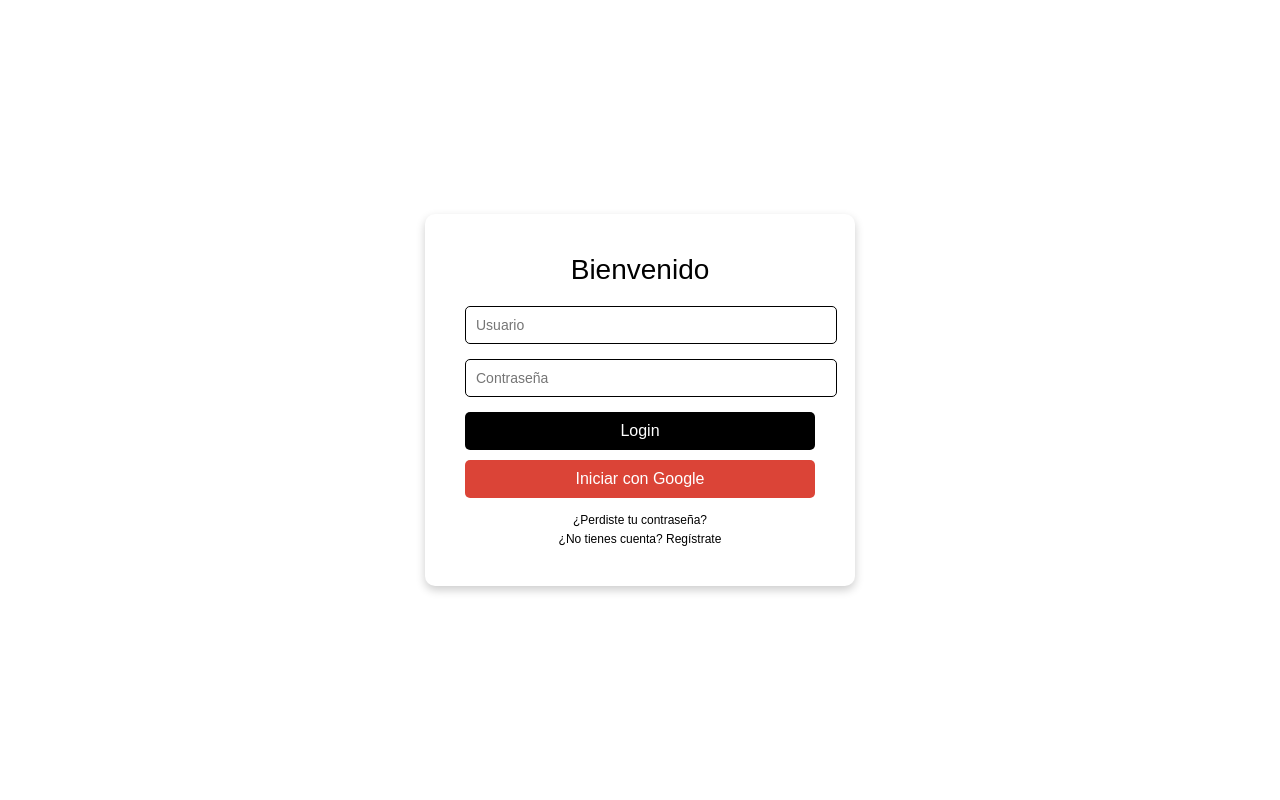
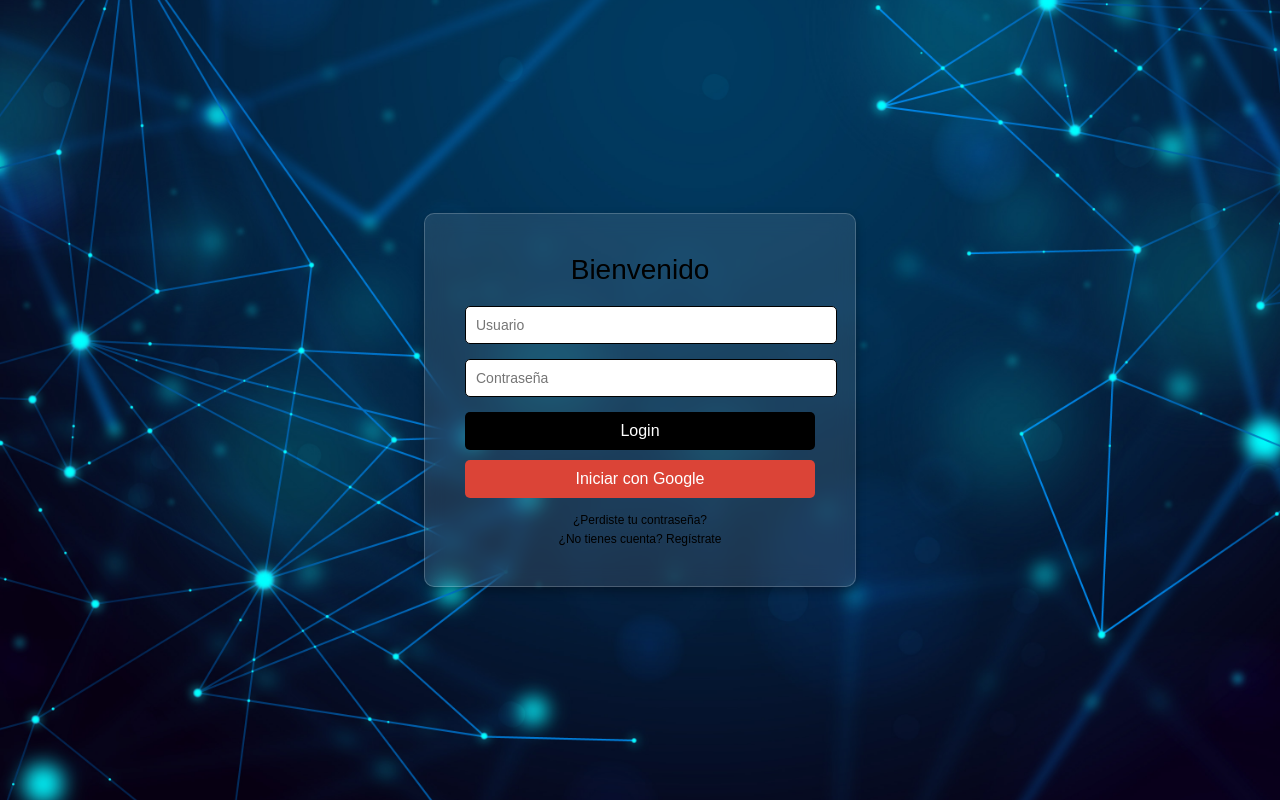
Before and after one commit to Edwin8598/react-code, a React (Create React App) app: page / in a window 1280 px wide. Built offline with nearby package versions, Linux system fonts and the light colour scheme.

Commit message:
proyecto7

```diff
--- a/src/App.js
+++ b/src/App.js
@@ -1,24 +1,50 @@
+// src/App.js
 import React from "react";
 import { BrowserRouter, Routes, Route } from "react-router-dom";
-import Registerpage from "./pages/Registerpage/Registerpage";
-import Forgotpasswordpage from "./pages/Forgotpasswordpage/Forgotpasswordpage";
+import { initializeApp } from "firebase/app";
+// Páginas principales
 import LoginPage from "./pages/LoginPages/LoginPages";
-import Dashboardpage from "./pages/Dashboardpage/Dashboardpage";
-import Contador from "./pages/Playground/useState";
-import ContadorConMensaje from "./pages/Playground/useEffect";
-import EnfocarInput from "./pages/Playground/useRef";
-import MensajeCambio from "./pages/Playground/useEffect";
+import RegisterPage from "./pages/Registerpage/Registerpage";
+import ForgotPasswordPage from "./pages/Forgotpasswordpage/Forgotpasswordpage";
+import DashboardPage from "./pages/Dashboardpage/Dashboardpage";
+
+// Páginas de prueba con hooks
+import UseStatePlay from "./pages/Playground/useState";
+import UseEffectPlay from "./pages/Playground/useEffect";
+import UseRefPlay from "./pages/Playground/useRef";
+
+// Página de error 404
+import NotFoundPage from "./pages/components/NotFoundPage";
+
+// Ruta protegida con Firebase Auth
+import ProtectedRoute from "./pages/components/ProtectedRoute";
+
 function App() {
   return (
     <BrowserRouter>
       <Routes>
+        {/* Rutas públicas */}
         <Route path="/" element={<LoginPage />} />
-        <Route path="/register" element={<Registerpage />} />
-        <Route path="/forgot" element={<Forgotpasswordpage />} />
-        <Route path="/dashboard" element={<Dashboardpage />} />
-         <Route path="/contador" element={<Contador />} />
-        <Route path="/mensaje" element={<MensajeCambio />} />
-        <Route path="/enfoque" element={<EnfocarInput />} />
+        <Route path="/register" element={<RegisterPage />} />
+        <Route path="/forgot" element={<ForgotPasswordPage />} />
+
+        {/* Ruta protegida */}
+        <Route
+          path="/dashboard"
+          element={
+            <ProtectedRoute>
+              <DashboardPage />
+            </ProtectedRoute>
+          }
+        />
+
+        {/* Rutas de práctica de hooks */}
+        <Route path="/usestate" element={<UseStatePlay />} />
+        <Route path="/useeffect" element={<UseEffectPlay />} />
+        <Route path="/useref" element={<UseRefPlay />} />
+
+        {/* Ruta para páginas no encontradas */}
+        <Route path="*" element={<NotFoundPage />} />
       </Routes>
     </BrowserRouter>
   );
--- /dev/null
+++ b/src/pages/LoginPages/LoginPages.css
@@ -0,0 +1,7 @@
+body {
+    margin: 0;
+    padding: 0;
+    background: url('/public/3409297.jpg') no-repeat center center fixed;
+    background-size: cover;
+    font-family: 'Segoe UI', Tahoma, Geneva, Verdana, sans-serif;
+  }
--- a/src/pages/LoginPages/LoginPages.js
+++ b/src/pages/LoginPages/LoginPages.js
@@ -1,12 +1,11 @@
 import React, { useState } from "react";
 import Swal from "sweetalert2";
 import { auth, googleProvider, signInWithPopup } from "../../Fire";
-
+import './LoginPages.css';
 function LoginPage() {
   const styles = {
     page: {
       height: "100vh",
-      backgroundColor: "#fff",
       display: "flex",
       justifyContent: "center",
       alignItems: "center",
@@ -15,13 +14,16 @@ function LoginPage() {
       color: "#000",
     },
    card: {
-      backgroundColor: "#fff",
+  backgroundColor: "rgba(255, 255, 255, 0.1)", // fondo blanco semi-transparente
+  backdropFilter: "blur(10px)", // efecto de desenfoque tipo "vidrio"
+  WebkitBackdropFilter: "blur(10px)", // para compatibilidad en navegadores WebKit
   padding: "40px",
   borderRadius: "10px",
-      boxShadow: "0 4px 10px rgba(0,0,0,0.2)",
+  boxShadow: "0 4px 10px rgba(0,0,0,0.3)",
   width: "100%",
   maxWidth: "350px",
   textAlign: "center",
+  border: "1px solid rgba(255,255,255,0.2)", // borde sutil
 },
     title: {
       fontSize: "28px",
@@ -82,7 +84,7 @@ function LoginPage() {
         title: "¡Bienvenido!",
         text: `Sesión iniciada con Google: ${user.email}`,
         icon: "success",
-        timer: 2000,
+        timer: 4000, // ← Aquí el cambio de 2000 a 4000 ms
         showConfirmButton: false,
       });
     })
@@ -94,6 +96,7 @@ function LoginPage() {
       Swal.fire("Error", "No se pudo iniciar sesión con Google.", "error");
     });
 };
+
 
 
   return (
--- /dev/null
+++ b/src/pages/components/NotFoundPage.js
@@ -0,0 +1,61 @@
+import React from "react";
+import { Link } from "react-router-dom";
+
+function NotFoundPage() {
+  const styles = {
+    page: {
+      height: "100vh",
+      background: `url('/3409297.jpg') no-repeat center center fixed`,
+      backgroundSize: "cover",
+      display: "flex",
+      justifyContent: "center",
+      alignItems: "center",
+      fontFamily: "'Georgia', serif",
+    },
+    card: {
+      backgroundColor: "rgba(255, 255, 255, 0.9)",
+      border: "1px solid #000",
+      borderRadius: "10px",
+      padding: "40px",
+      maxWidth: "450px",
+      textAlign: "center",
+      boxShadow: "0 4px 10px rgba(0,0,0,0.2)",
+    },
+    heading: {
+      fontSize: "48px",
+      color: "#b30000",
+      marginBottom: "20px",
+    },
+    message: {
+      fontSize: "16px",
+      color: "#333",
+      marginBottom: "30px",
+    },
+    button: {
+      padding: "10px 20px",
+      fontSize: "16px",
+      backgroundColor: "#000",
+      color: "#fff",
+      border: "none",
+      borderRadius: "5px",
+      cursor: "pointer",
+      textDecoration: "none",
+    },
+  };
+
+  return (
+    <div style={styles.page}>
+      <div style={styles.card}>
+        <h1 style={styles.heading}>404</h1>
+        <p style={styles.message}>
+          ¡Ups! La página que buscas no existe o fue movida.
+        </p>
+        <Link to="/" style={styles.button}>
+          Volver al inicio
+        </Link>
+      </div>
+    </div>
+  );
+}
+
+export default NotFoundPage;
--- /dev/null
+++ b/src/pages/components/ProtectedRoute.js
@@ -0,0 +1,45 @@
+import { Navigate, useNavigate } from 'react-router-dom';
+import { useAuthState } from 'react-firebase-hooks/auth';
+import { auth } from '../../Fire';
+import Spinner from './Spinner';
+import { useEffect, useState } from 'react';
+import Swal from 'sweetalert2';
+
+function ProtectedRoute({ children }) {
+  const [user, loading] = useAuthState(auth);
+  const [fakeLoading, setFakeLoading] = useState(true);
+  const navigate = useNavigate();
+
+  useEffect(() => {
+    const timer = setTimeout(() => {
+      setFakeLoading(false);
+    }, 3000);
+    return () => clearTimeout(timer);
+  }, []);
+
+  useEffect(() => {
+    if (!loading && !fakeLoading && !user) {
+      Swal.fire({
+        icon: 'warning',
+        title: 'Acceso restringido',
+        text: 'Debes iniciar sesión para acceder a esta página.',
+        timer: 2000,
+        showConfirmButton: false
+      }).then(() => {
+        navigate('/', { replace: true });
+      });
+    }
+  }, [loading, fakeLoading, user, navigate]);
+
+  if (loading || fakeLoading) {
+    return <Spinner />;
+  }
+
+  if (!user) {
+    return null;
+  }
+
+  return children;
+}
+
+export default ProtectedRoute;
--- /dev/null
+++ b/src/pages/components/Spinner.js
@@ -0,0 +1,24 @@
+import { useEffect } from 'react';
+import Swal from 'sweetalert2';
+
+function Spinner() {
+    useEffect(() => {
+        Swal.fire({
+            title: 'Cargando...',
+            text: 'Por favor espera.',
+            allowOutsideClick: true ,
+            allowEscapeKey: false,
+            didOpen: () => {
+                Swal.showLoading();
+            }
+        });
+
+        return () => {
+            Swal.close();
+        };
+    }, []);
+
+    return null;
+}
+
+export default Spinner;
```
Also changed, not shown: public/3409297.jpg (added). Lines whose indentation alone changed are shown as unchanged.
